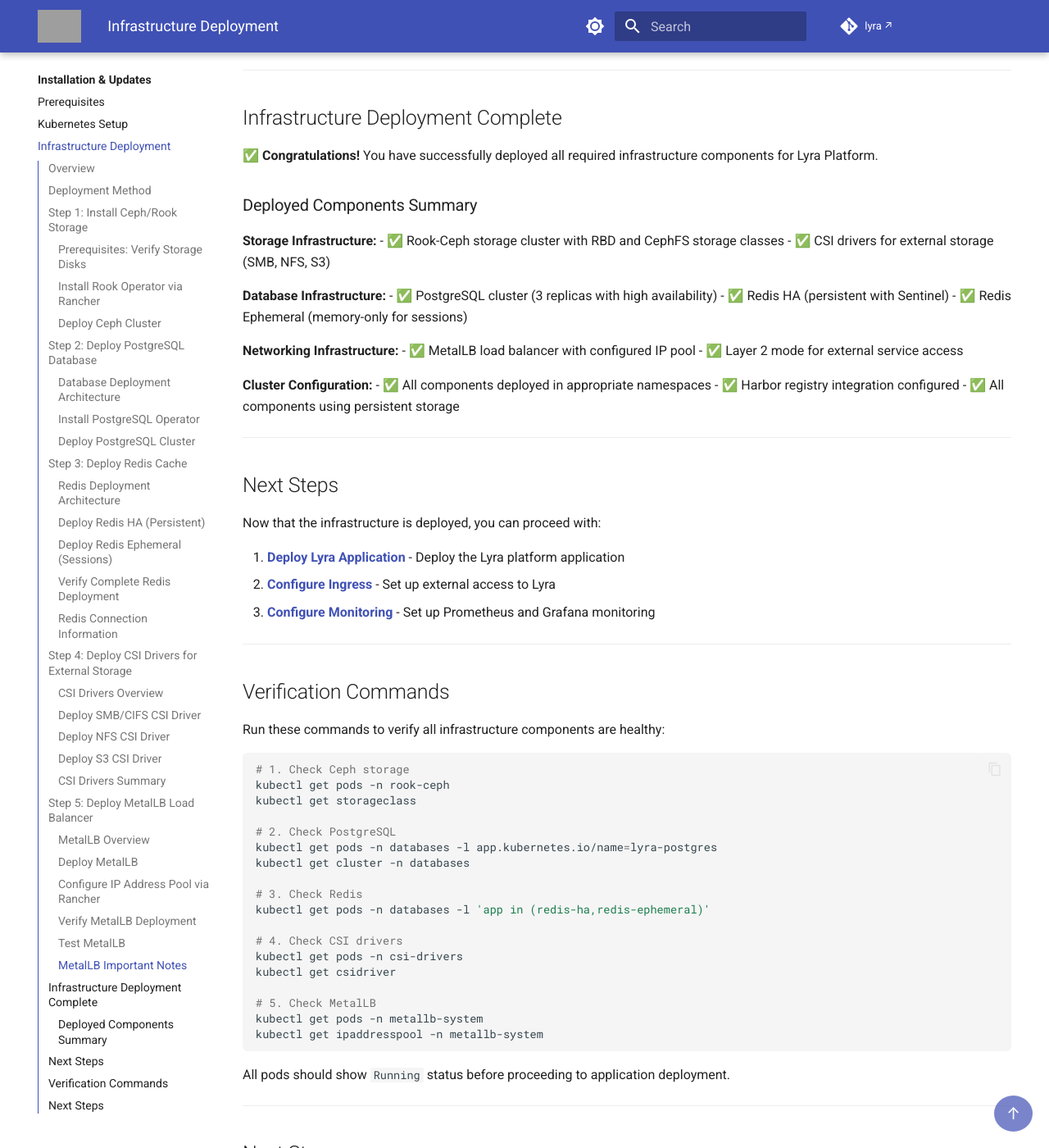
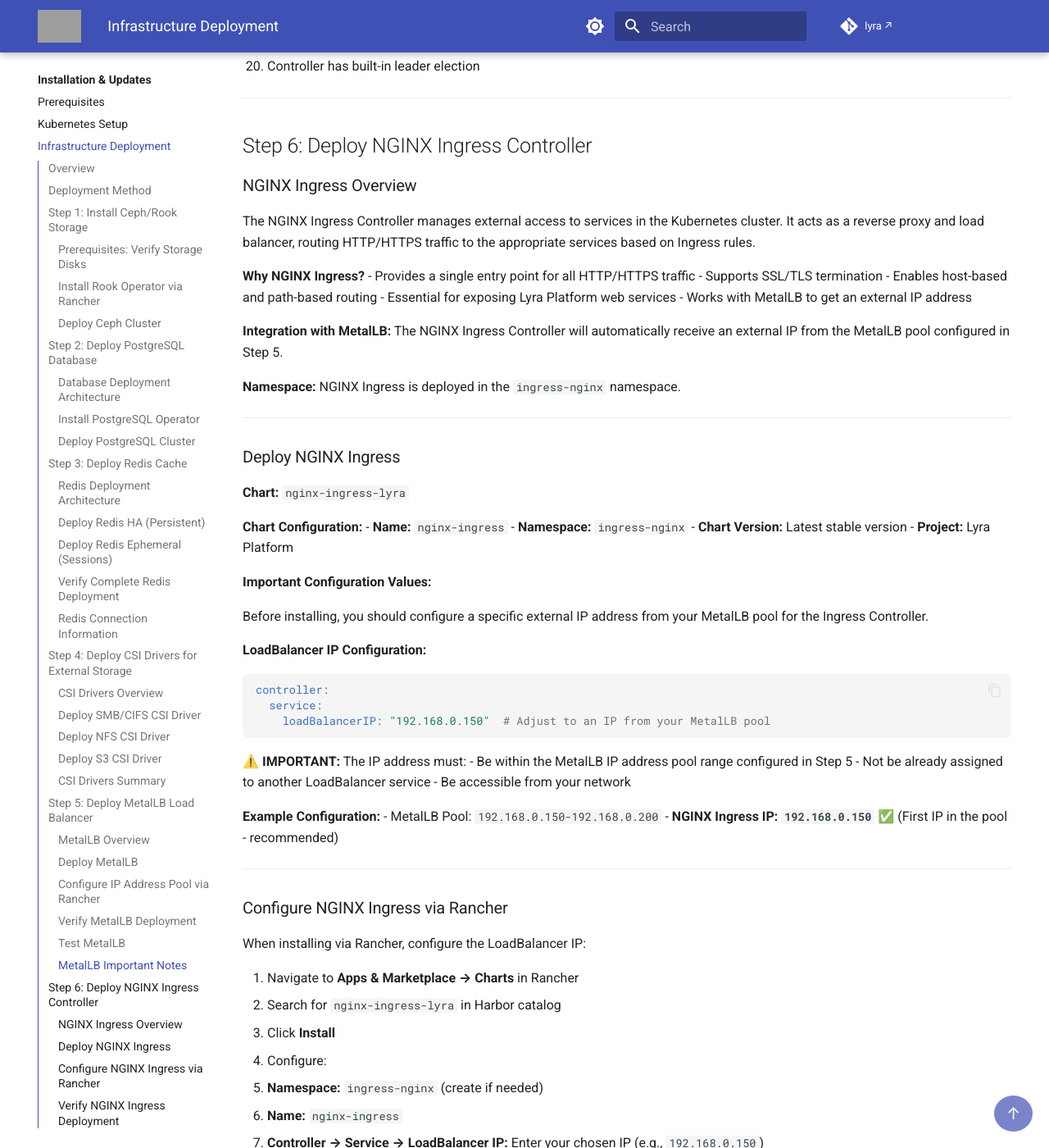
Before and after one commit to amreinch/lyra-docs, an MkDocs documentation site: the page built from docs/installation/infrastructure-deployment.md, in a window 1280 px wide and 1400 px high, scrolled down 19375 px. Shown: the whole window at 82% size. Built offline with MkDocs 1.6.1 and Material for MkDocs 9.7.7, drawn with Linux system fonts in a browser that asks for light colours; comment, search, counter and statistics services are not loaded; some of the changed text lies outside the part shown; grey boxes are pictures that could not be loaded.

Commit message:
added ingress installation

````diff
--- a/docs/installation/infrastructure-deployment.md
+++ b/docs/installation/infrastructure-deployment.md
@@ -11,6 +11,7 @@ After setting up your Kubernetes cluster, you need to deploy the infrastructure
 3. **Redis Cache** - Caching and session management
 4. **CSI Drivers** - External storage integration (SMB, NFS, S3)
 5. **MetalLB Load Balancer** - External service access
+6. **NGINX Ingress Controller** - HTTP/HTTPS routing and external access
 
 **Prerequisites:**
 - ✅ Kubernetes cluster created and configured ([see Kubernetes Setup](kubernetes-setup.md))
@@ -1008,6 +1009,147 @@ kubectl delete deployment nginx-test
 
 ---
 
+## Step 6: Deploy NGINX Ingress Controller
+
+### NGINX Ingress Overview
+
+The NGINX Ingress Controller manages external access to services in the Kubernetes cluster. It acts as a reverse proxy and load balancer, routing HTTP/HTTPS traffic to the appropriate services based on Ingress rules.
+
+**Why NGINX Ingress?**
+- Provides a single entry point for all HTTP/HTTPS traffic
+- Supports SSL/TLS termination
+- Enables host-based and path-based routing
+- Essential for exposing Lyra Platform web services
+- Works with MetalLB to get an external IP address
+
+**Integration with MetalLB:** The NGINX Ingress Controller will automatically receive an external IP from the MetalLB pool configured in Step 5.
+
+**Namespace:** NGINX Ingress is deployed in the `ingress-nginx` namespace.
+
+---
+
+### Deploy NGINX Ingress
+
+**Chart:** `nginx-ingress-lyra`
+
+**Chart Configuration:**
+- **Name:** `nginx-ingress`
+- **Namespace:** `ingress-nginx`
+- **Chart Version:** Latest stable version
+- **Project:** Lyra Platform
+
+**Important Configuration Values:**
+
+Before installing, you should configure a specific external IP address from your MetalLB pool for the Ingress Controller.
+
+**LoadBalancer IP Configuration:**
+```yaml
+controller:
+  service:
+    loadBalancerIP: "192.168.0.150"  # Adjust to an IP from your MetalLB pool
+```
+
+**⚠️ IMPORTANT:** The IP address must:
+- Be within the MetalLB IP address pool range configured in Step 5
+- Not be already assigned to another LoadBalancer service
+- Be accessible from your network
+
+**Example Configuration:**
+- MetalLB Pool: `192.168.0.150-192.168.0.200`
+- **NGINX Ingress IP: `192.168.0.150`** ✅ (First IP in the pool - recommended)
+
+---
+
+### Configure NGINX Ingress via Rancher
+
+When installing via Rancher, configure the LoadBalancer IP:
+
+1. Navigate to **Apps & Marketplace → Charts** in Rancher
+2. Search for `nginx-ingress-lyra` in Harbor catalog
+3. Click **Install**
+4. Configure:
+   - **Namespace:** `ingress-nginx` (create if needed)
+   - **Name:** `nginx-ingress`
+   - **Controller → Service → LoadBalancer IP:** Enter your chosen IP (e.g., `192.168.0.150`)
+5. Review other settings (defaults are usually fine)
+6. Click **Install**
+
+---
+
+### Verify NGINX Ingress Deployment
+
+**Check NGINX Ingress pods:**
+```bash
+kubectl get pods -n ingress-nginx
+```
+
+**Expected output:**
+```
+NAME                                        READY   STATUS    RESTARTS   AGE
+nginx-ingress-controller-xxxxxxxxxx-xxxxx   1/1     Running   0          2m
+```
+
+**Verify NGINX Ingress service and external IP:**
+```bash
+kubectl get svc -n ingress-nginx
+```
+
+**Expected output:**
+```
+NAME                                 TYPE           CLUSTER-IP      EXTERNAL-IP     PORT(S)                      AGE
+nginx-ingress-controller             LoadBalancer   10.43.xxx.xxx   192.168.0.150   80:xxxxx/TCP,443:xxxxx/TCP   2m
+```
+
+**✅ Success:** The `EXTERNAL-IP` field shows the configured IP from your MetalLB pool (not `<pending>`)
+
+---
+
+### Test NGINX Ingress
+
+Test that the Ingress Controller is responding:
+
+```bash
+# Test HTTP access from outside the cluster
+curl http://192.168.0.150
+
+# Should return a 404 error (expected - no Ingress rules configured yet)
+# Response: "404 Not Found" from nginx
+```
+
+**Expected result:**
+- HTTP request succeeds (connection established)
+- Returns nginx 404 page (no backend services configured yet)
+- This confirms the Ingress Controller is working
+
+---
+
+### NGINX Ingress Important Notes
+
+1. **Single Entry Point:**
+   - All HTTP/HTTPS traffic to Lyra applications will go through this IP
+   - Configure your DNS to point to this IP address
+   - Example: `lyra.yourdomain.com` → `192.168.0.150`
+
+2. **SSL/TLS Certificates:**
+   - NGINX Ingress supports automatic Let's Encrypt certificates via cert-manager
+   - Manual certificate management via Kubernetes secrets
+   - Configuration will be covered in the Lyra application deployment guide
+
+3. **Resource Requirements:**
+   - Default configuration should work for most deployments
+   - For high-traffic environments, consider adjusting controller replicas and resources
+
+4. **Integration with Lyra:**
+   - Lyra will create Ingress resources to route traffic to backend and frontend services
+   - All Ingress rules will automatically use this controller
+   - Configured during Lyra application deployment
+
+5. **High Availability:**
+   - For production, consider deploying multiple controller replicas
+   - MetalLB will handle IP failover automatically
+
+---
+
 ## Infrastructure Deployment Complete
 
 **✅ Congratulations!** You have successfully deployed all required infrastructure components for Lyra Platform.
@@ -1026,6 +1168,7 @@ kubectl delete deployment nginx-test
 **Networking Infrastructure:**
 - ✅ MetalLB load balancer with configured IP pool
 - ✅ Layer 2 mode for external service access
+- ✅ NGINX Ingress Controller with external IP from MetalLB
 
 **Cluster Configuration:**
 - ✅ All components deployed in appropriate namespaces
@@ -1067,9 +1210,13 @@ kubectl get csidriver
 # 5. Check MetalLB
 kubectl get pods -n metallb-system
 kubectl get ipaddresspool -n metallb-system
+
+# 6. Check NGINX Ingress
+kubectl get pods -n ingress-nginx
+kubectl get svc -n ingress-nginx
 ```
 
-All pods should show `Running` status before proceeding to application deployment.
+All pods should show `Running` status and the NGINX Ingress service should have an `EXTERNAL-IP` assigned before proceeding to application deployment.
 
 ---
 
@@ -1083,6 +1230,7 @@ Your Kubernetes cluster now has all required infrastructure components:
 - ✅ Redis HA and Ephemeral instances
 - ✅ CSI drivers for external storage (SMB, NFS, S3)
 - ✅ MetalLB load balancer configured
+- ✅ NGINX Ingress Controller with external IP
 
 **Proceed to:** [Initial Deployment](initial-deployment.md)
 
````
Also changed, not shown: nginx-docker.conf (+1 -21 lines).
